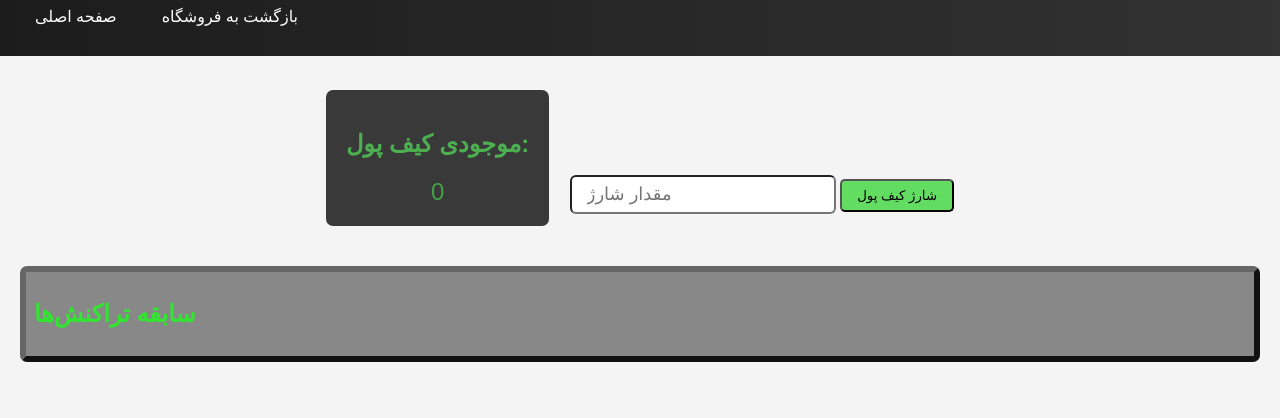
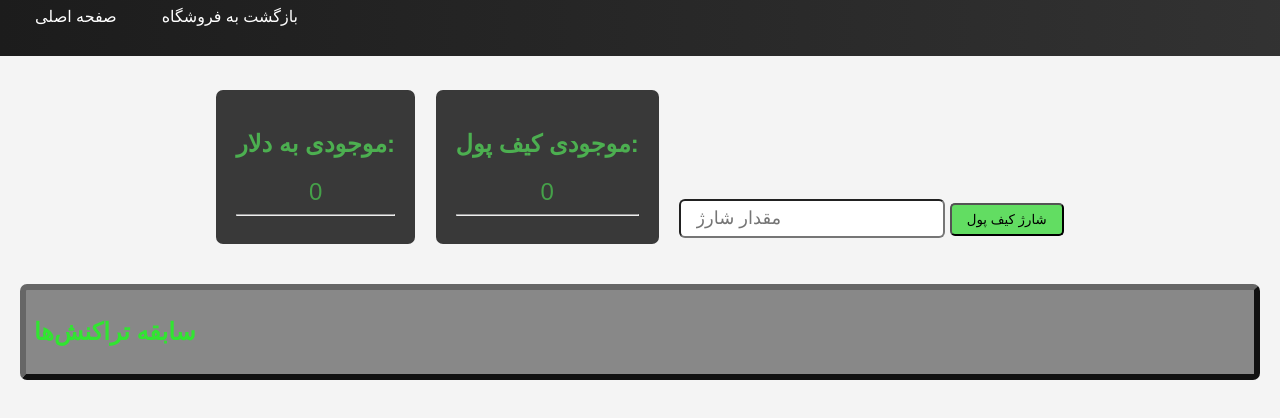
Before and after one commit to msporedev/citywar-website, a website: page views/wallet.html in a window 1280 px wide. Shown: the part 70-488 px from the top of the page. Drawn offline with Linux system fonts and the light colour scheme; files whose address does not match are found by name.

Commit message:
add a dollar panel for wallet

```diff
--- a/public/css/wallet.css
+++ b/public/css/wallet.css
@@ -202,6 +202,11 @@ main #wallet-info{
     color: #45a049;
 }
 
+#wallet-dollar{
+    font-size: x-large;
+    color: #45a049;
+}
+
 main #wallet-info article{
     margin-bottom: 0.5em;
     background-color: #393939;
--- a/public/js/store.js
+++ b/public/js/store.js
@@ -100,6 +100,7 @@ function chargeWallet() {
 // تابع برای بروزرسانی نمایش کیف پول
 function updateWalletDisplay() {
     document.getElementById("wallet-balance").innerText = `${walletBalance} CYT`;
+    document.getElementById("wallet-dollar").innerText = `${walletBalance / 1000} $`
     document.getElementById("message").innerText = `کیف پول با موفقیت به مبلغ ${walletBalance} CYT شارژ شد.`;
     updateTransactionHistory();
 }
@@ -128,5 +129,5 @@ function toggleWalletUsage() {
     }
 }
 
-// بارگذاری اولیه موجودی کیف پول
-document.getElementById("wallet-balance-cart").innerText = `${walletBalance}`;
+// // بارگذاری اولیه موجودی کیف پول
+// document.getElementById("wallet-balance-cart").innerText = `${walletBalance}`;
--- a/views/wallet.html
+++ b/views/wallet.html
@@ -22,7 +22,12 @@
     <main>
         <section id="wallet-info">
             <article>
+            <h2>موجودی به دلار: </h2> <span id="wallet-dollar">0</span>
+            <hr>
+            </article>
+            <article>
             <h2>موجودی کیف پول:  </h2> <span id="wallet-balance">0</span>
+            <hr>
             </article>
             <input type="number" id="amount" placeholder="مقدار شارژ" />
             <button onclick="chargeWallet()">شارژ کیف پول</button>
```
